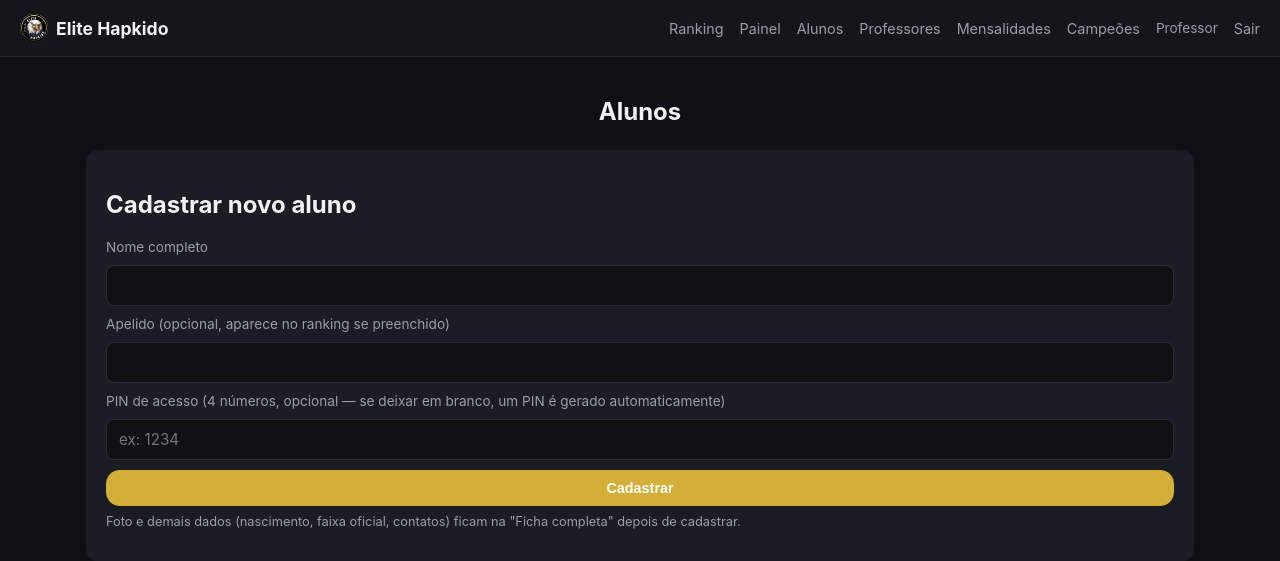
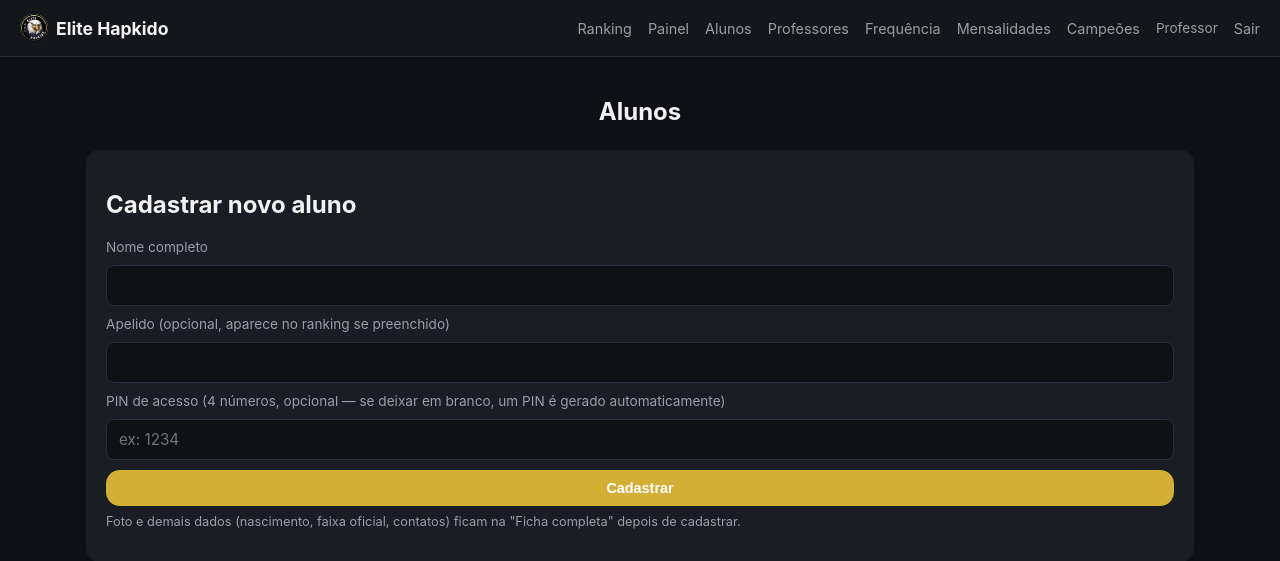
Before and after one commit to Othilbh/App-Elite, a Flask app: page /admin/alunos in a window 1280 px wide. Shown: the top 561 px of the page. Run offline with Flask 3, Linux system fonts and the light colour scheme; the visitor is signed in with stand-in values (Sample User, id 1); data comes from the database, SQL or seed files in the repository; data that the repository does not hold is empty; some libraries are stand-ins or nearby versions.

Commit message:
Add files via upload

```diff
--- a/templates/base.html
+++ b/templates/base.html
@@ -27,6 +27,7 @@
       <a href="{{ url_for('admin_dashboard') }}">Painel</a>
       <a href="{{ url_for('admin_alunos') }}">Alunos</a>
       <a href="{{ url_for('admin_professores') }}">Professores</a>
+      <a href="{{ url_for('admin_frequencia') }}">Frequência</a>
       <a href="{{ url_for('admin_mensalidades') }}">Mensalidades</a>
       <a href="{{ url_for('admin_campeoes') }}">Campeões</a>
       {% if logged_teacher %}<span class="muted" style="font-size:0.85rem;">{{ logged_teacher.name }}</span>{% endif %}
```
